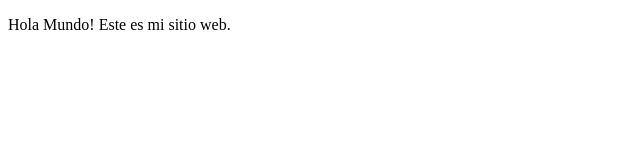
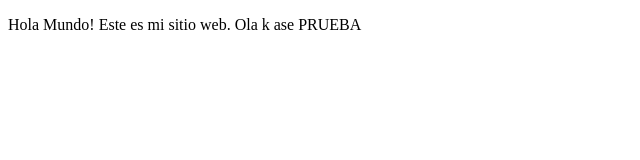
Before and after one commit to Anthony-Montero/proyectoPreworkJavascript, a plain HTML site: page index.html in a window 1280 px wide. Shown: the whole page, without its empty margins (0-640 px from the left). Drawn offline with Linux system fonts and the light colour scheme.

Commit message:
Commit con cambios

```diff
--- a/index.html
+++ b/index.html
@@ -9,6 +9,8 @@
 <body>
     <p>
         Hola Mundo! Este es mi sitio web.
+        Ola k ase
+        PRUEBA
     </p>
 </body>
 </html>
```
